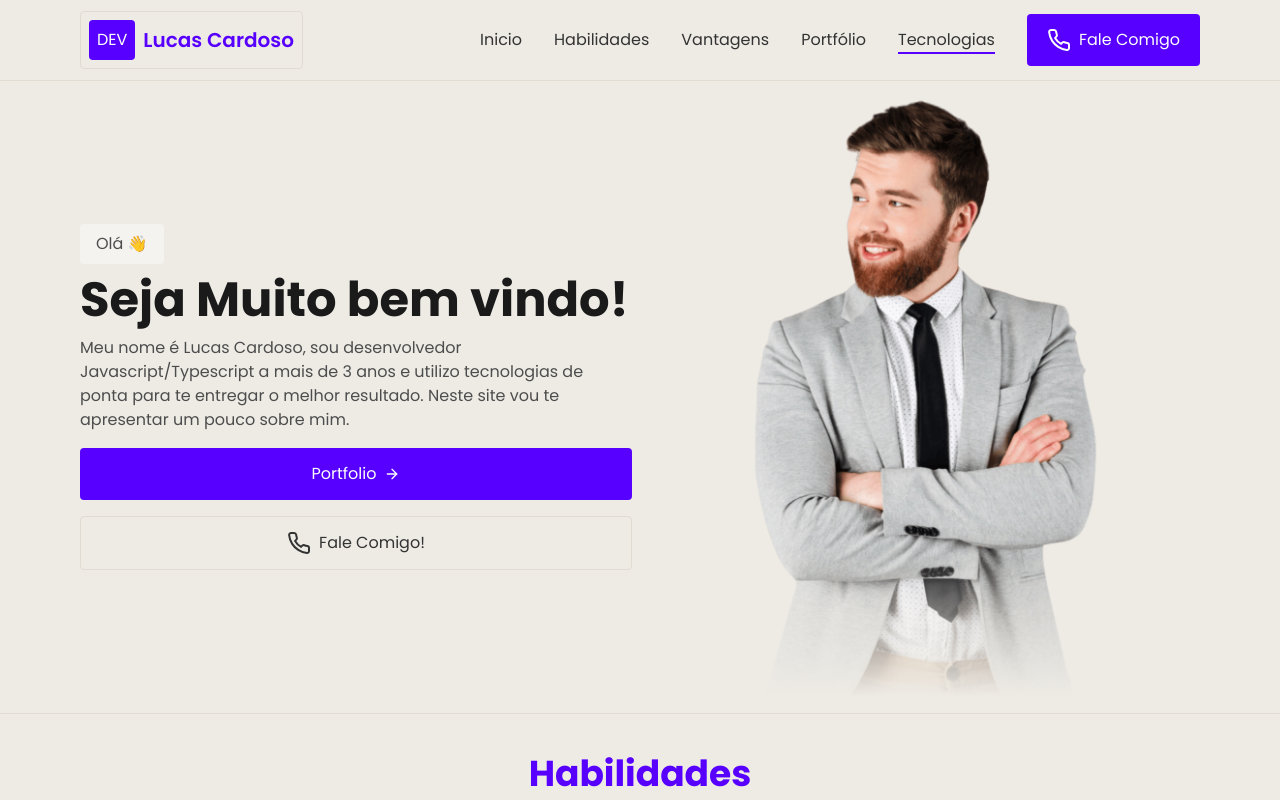
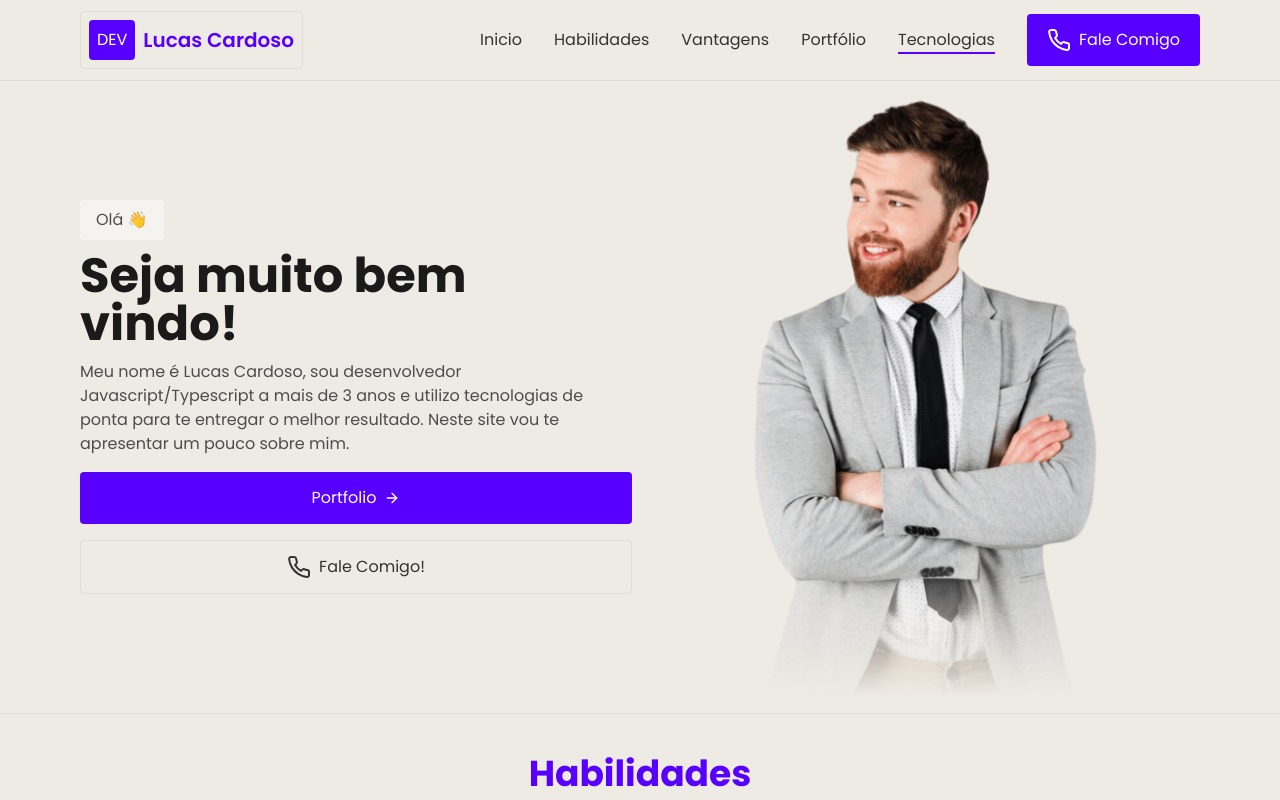
Before and after one commit to lucascardosopsd/portfolio, a Next.js app: page / in a window 1280 px wide. Shown: the top 800 px of the page. Built offline with nearby package versions, Linux system fonts and the light colour scheme.

Commit message:
update: hero section text

```diff
--- a/src/sections/Hero.tsx
+++ b/src/sections/Hero.tsx
@@ -21,7 +21,7 @@ const Hero = () => {
           <p className="px-4 py-2 bg-peach-500 text-grey-600 w-max rounded">
             Olá 👋
           </p>
-          <h1 className="text-grey">Seja Muito bem vindo!</h1>
+          <h1 className="text-grey">Seja muito bem vindo!</h1>
           <p className="text-grey-600">
             Meu nome é Lucas Cardoso, sou desenvolvedor Javascript/Typescript a
             mais de 3 anos e utilizo tecnologias de ponta para te entregar o
```
